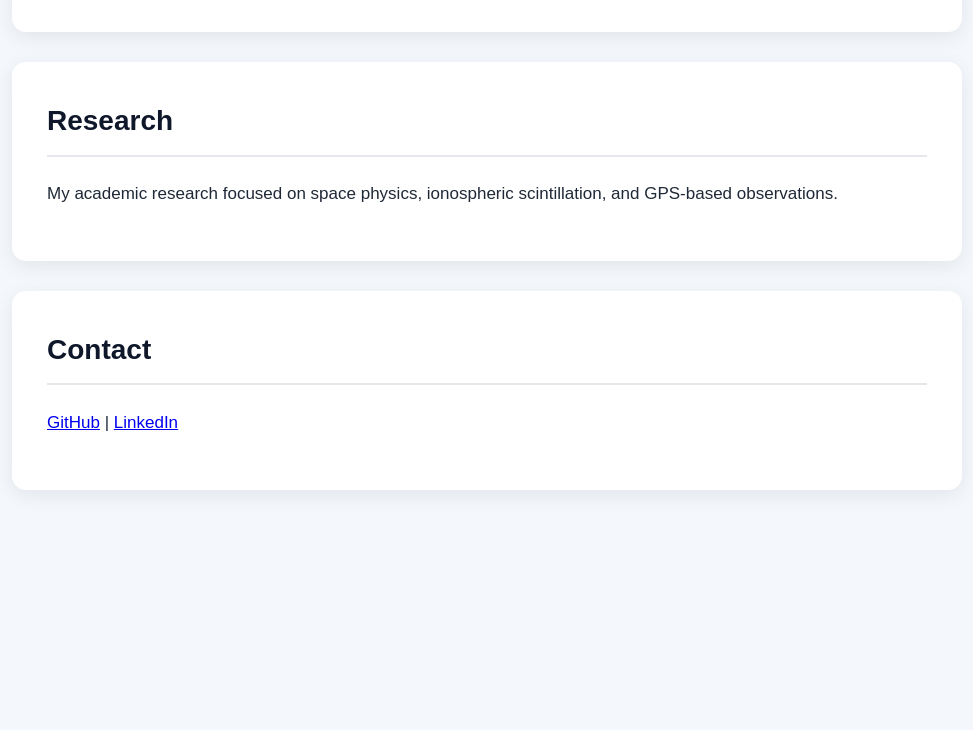
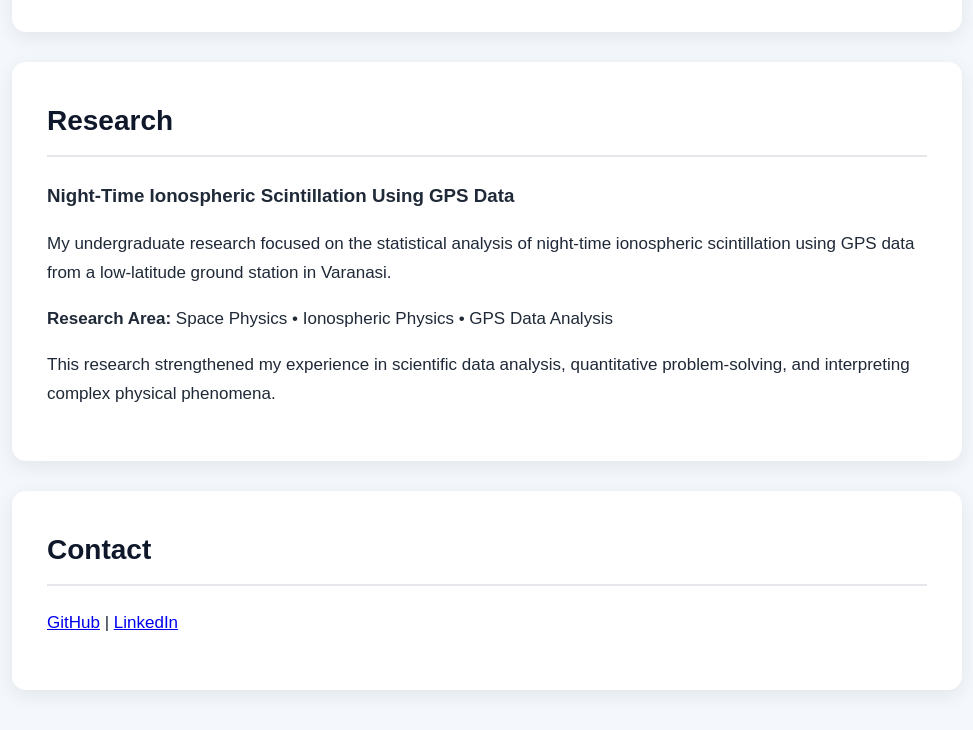
Before and after one commit to tigistmolla/tigistmolla.github.io, a plain HTML site: page index.html in a window 1280 px wide. Shown: the part 1435-2165 px from the top of the page, without its empty margins (153-1126 px from the left). Before the commit the page ends 1975 px from the top, so only its background shows below. Drawn offline with Linux system fonts and the light colour scheme.

Commit message:
Revise research section in index.html
Updated research section with new content and structure.

```diff
--- a/index.html
+++ b/index.html
@@ -77,12 +77,29 @@
     </section>
 
     <section id="research">
-        <h2>Research</h2>
+    <h2>Research</h2>
+
+    <div>
+        <h3>Night-Time Ionospheric Scintillation Using GPS Data</h3>
+
         <p>
-            My academic research focused on space physics, ionospheric
-            scintillation, and GPS-based observations.
+            My undergraduate research focused on the statistical analysis
+            of night-time ionospheric scintillation using GPS data from
+            a low-latitude ground station in Varanasi.
         </p>
-    </section>
+
+        <p>
+            <strong>Research Area:</strong>
+            Space Physics • Ionospheric Physics • GPS Data Analysis
+        </p>
+
+        <p>
+            This research strengthened my experience in scientific data
+            analysis, quantitative problem-solving, and interpreting
+            complex physical phenomena.
+        </p>
+    </div>
+</section>
 
     <section id="contact">
     <h2>Contact</h2>
```
